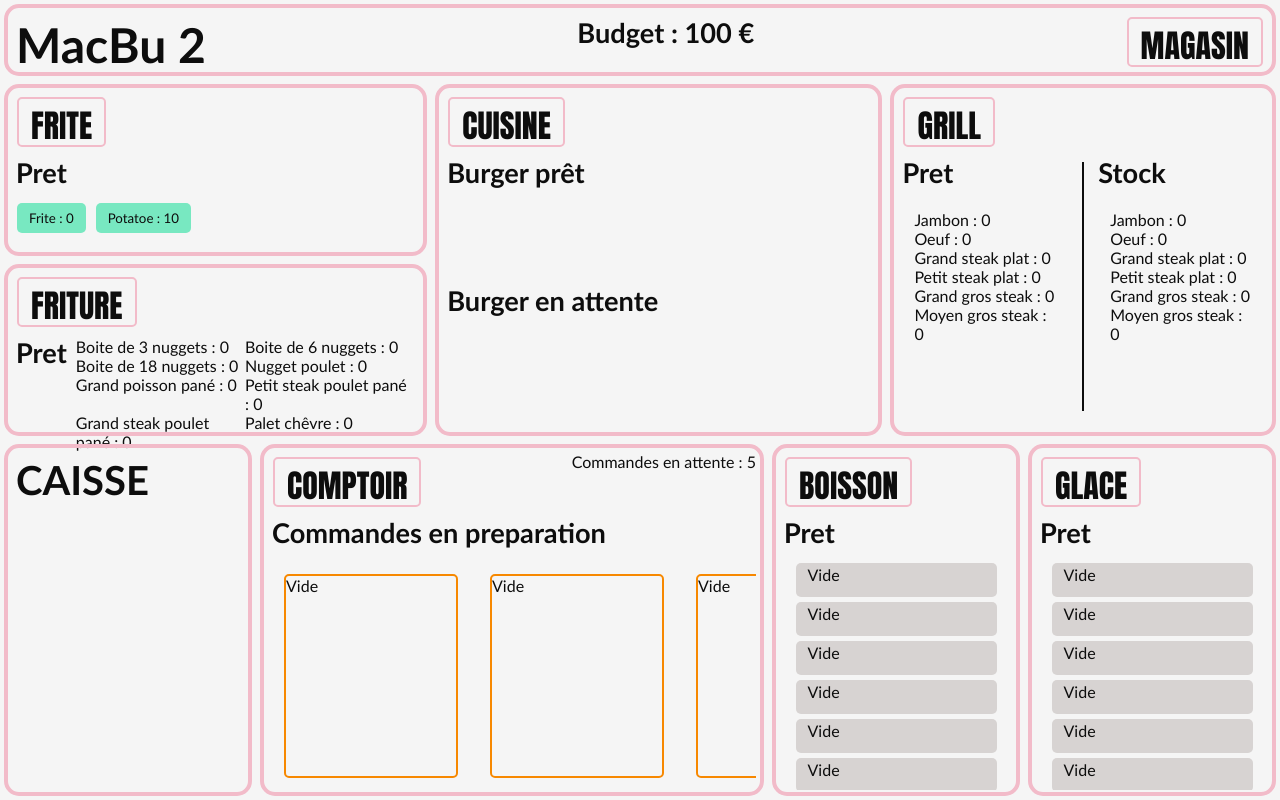
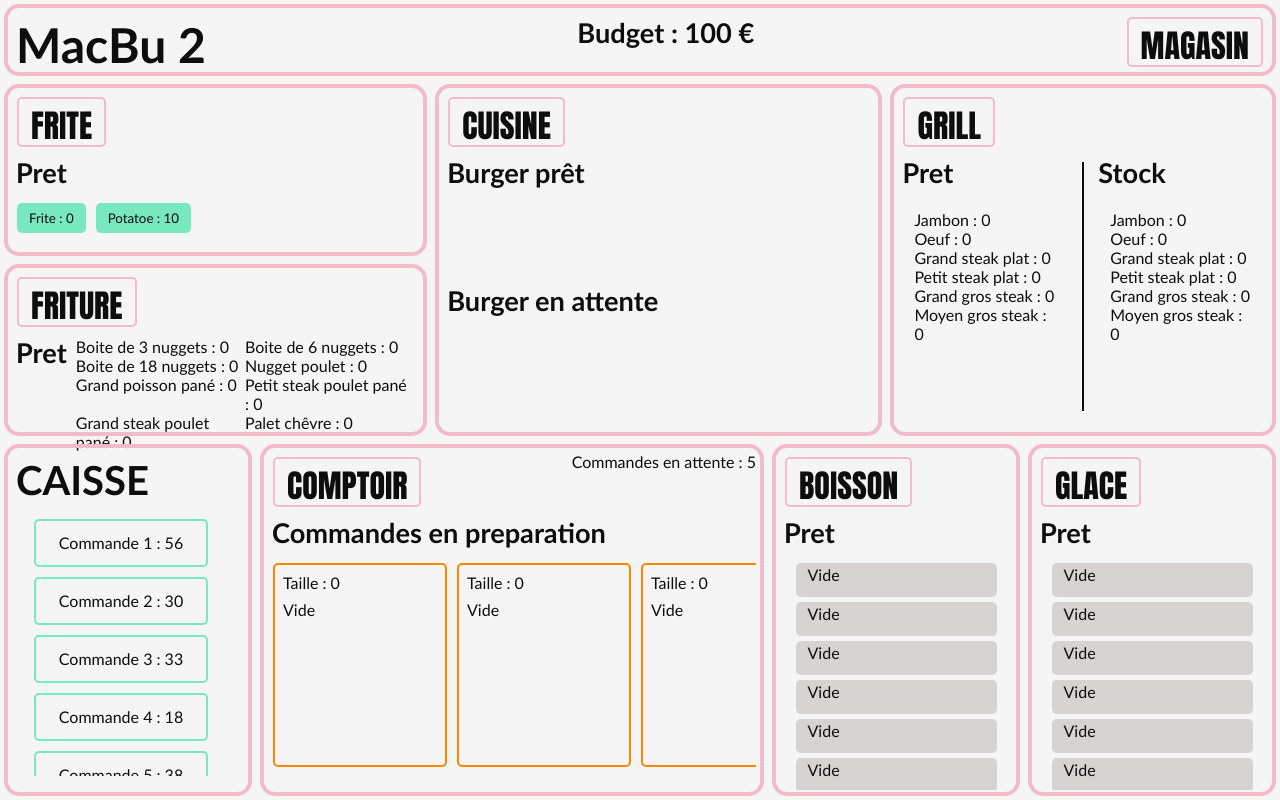
Before and after one commit to celineblle/macbu_2, a React (Vite) app: page / in a window 1280 px wide. Built offline with nearby package versions, Linux system fonts and the light colour scheme; a web font is replaced by a local one.

Commit message:
feat(checkout)

```diff
--- a/frontend/src/App.tsx
+++ b/frontend/src/App.tsx
@@ -5,6 +5,7 @@ import Counter from "./components/counter/Counter";
 import "./style/App.css";
 import {
   NuggetBoxStock,
+  Order,
   SectionRawIngredients,
 } from "./interfaces/compositionElementsInterfaces";
 import { allProductsArray } from "./elements/ingredients";
@@ -13,7 +14,14 @@ import {
   FinalProductSide,
 } from "./interfaces/produitsInterfaces";
 import { allNuggets } from "./elements/produits";
-import { StocksRawsIngredientsContext, SetStocksRawsIngredientsContext } from "./context/StockRawsContext";
+import {
+  StocksRawsIngredientsContext,
+  SetStocksRawsIngredientsContext,
+} from "./context/StockRawsContext";
+import {
+  OrdersToPrepareContext,
+  SetOrdersToPrepareContext,
+} from "./context/OrderContext";
 
 function App() {
   // OFFICE & GLOBAL VARIABLES
@@ -46,15 +54,17 @@ function App() {
   ]);
 
   // KITCHEN ASSEMBLY VARIABLES
+  const [readyBurger, setReadyBurger] = useState<FinalProductBurger[]>([]);
 
-  const [readyBurger, setReadyBurger] = useState<FinalProductBurger[]>([]);
+  //ORDERS
+  const [ordersToPrepare, setOrdersToPrepare] = useState<Order[]>([]);
 
   return (
     <div id="homePage">
       <SetStocksRawsIngredientsContext value={setStocksRawsIngredients}>
         <StocksRawsIngredientsContext value={stocksRawsIngredients}>
-
-
+          <OrdersToPrepareContext value={ordersToPrepare}>
+            <SetOrdersToPrepareContext value={setOrdersToPrepare}>
               <Office
                 cashFund={cashFund}
                 setCashFund={setCashFund}
@@ -80,8 +90,9 @@ function App() {
                 setReadyPortionFries={setReadyPortionFries}
                 readyNuggetBox={readyNuggetBox}
                 setReadyNuggetBox={setReadyNuggetBox}
-
               />
+            </SetOrdersToPrepareContext>
+          </OrdersToPrepareContext>
         </StocksRawsIngredientsContext>
       </SetStocksRawsIngredientsContext>
     </div>
--- a/frontend/src/components/counter/AssemblyCounter/AssemblyCounter.tsx
+++ b/frontend/src/components/counter/AssemblyCounter/AssemblyCounter.tsx
@@ -1,4 +1,4 @@
-import React, { useEffect, useRef, useState } from "react";
+import React, { useContext, useEffect, useRef, useState } from "react";
 import {
   setActionModal,
   updateEmptyPlace,
@@ -20,8 +20,9 @@ import {
 import TrayCounterFunction from "./TrayCounterFunction";
 import AssemblyCounterTools from "./AssemblyCounterTools";
 import ValidateOrders from "./ValidateOrders";
-import { bag, size } from "../../../elements/ingredients";
+import { size } from "../../../elements/ingredients";
 import { allBags } from "../../../elements/produits";
+import { OrdersToPrepareContext, SetOrdersToPrepareContext } from "../../../context/OrderContext";
 
 function AssemblyCounter({
   cashFund,
@@ -61,9 +62,12 @@ function AssemblyCounter({
   const limitOfOrdersPlace: number = 4;
   const emptyOrder: string = "Vide";
 
+  //ORDERS CONTEXT
+  const ordersToPrepare = useContext(OrdersToPrepareContext);
+  const setOrdersToPrepare = useContext(SetOrdersToPrepareContext);
+
   // ORDERS TO PREPARE VARIABLES
   const limitOfOrders: number = 10;
-  const [ordersToPrepare, setOrdersToPrepare] = useState<Order[]>([]);
   const ordersToPrepareRef = useRef<Order[]>([]);
   // empty place
   const [emptyPlacesPrepare, setEmptyPlacePrepare] = useState<string[]>([]);
@@ -91,8 +95,9 @@ function AssemblyCounter({
     if (ordersToPrepareRef.current.length < limitOfOrders) {
       setTimeout(() => {
         const newOrder = generateRamdomOrders();
-
-        setOrdersToPrepare([...ordersToPrepareRef.current, newOrder]);
+        if(setOrdersToPrepare !== undefined) {
+                  setOrdersToPrepare([...ordersToPrepareRef.current, newOrder]);
+        }
       }, 1000);
     }
   }, [ordersToPrepare]);
@@ -141,9 +146,9 @@ function AssemblyCounter({
     tray,
     setTray,
     trayIdSelected,
-    ordersToPrepare,
-    setOrdersToPrepare,
   });
+
+
 
   return (
     <div id="assemblyCounterComponent" className="component">
@@ -161,6 +166,7 @@ function AssemblyCounter({
         <div id="trayArrayFrontPage">
           {tray.map((uniqueTray) => (
             <ul className="cookingOrder assemblyComptoirTrayFrontPage">
+              <li>Taille : {uniqueTray.bagCapacity}</li>
               {uniqueTray.products.map((product, i) => (
                 <li key={i}>{product.name}</li>
               ))}
@@ -195,6 +201,9 @@ function AssemblyCounter({
                         className="readyOrder uniqueOrdrer"
                       >
                         <ul>
+                          <li>
+                            Taille : {order.size}
+                          </li>
                           {order.products.map((detail, i) =>
                             "sandwich" in detail ? (
                               <ul key={detail.dateId + i}>
@@ -207,6 +216,9 @@ function AssemblyCounter({
                               <li key={detail.name + i}>{detail.name}</li>
                             )
                           )}
+                        <li>
+                          Prix : {order.price} €
+                        </li>
                         </ul>
                       </button>
                     )
--- a/frontend/src/components/counter/AssemblyCounter/ValidateOrders.tsx
+++ b/frontend/src/components/counter/AssemblyCounter/ValidateOrders.tsx
@@ -1,4 +1,4 @@
-import React from "react";
+import React, { useContext } from "react";
 import { Tray, Order } from "../../../interfaces/compositionElementsInterfaces";
 import {
   displayNoProductsInTray,
@@ -12,6 +12,10 @@ import {
   FinalProductNugget,
 } from "../../../interfaces/produitsInterfaces";
 import { toast } from "react-toastify";
+import {
+  OrdersToPrepareContext,
+  SetOrdersToPrepareContext,
+} from "../../../context/OrderContext";
 
 function ValidateOrders({
   cashFund,
@@ -19,17 +23,17 @@ function ValidateOrders({
   tray,
   setTray,
   trayIdSelected,
-  ordersToPrepare,
-  setOrdersToPrepare,
 }: {
   cashFund: number;
   setCashFund: React.Dispatch<React.SetStateAction<number>>;
   tray: Tray[];
   setTray: React.Dispatch<React.SetStateAction<Tray[]>>;
   trayIdSelected: number;
-  ordersToPrepare: Order[];
-  setOrdersToPrepare: React.Dispatch<React.SetStateAction<Order[]>>;
 }) {
+  //ORDERS CONTEXT
+  const ordersToPrepare = useContext(OrdersToPrepareContext);
+  const setOrdersToPrepare = useContext(SetOrdersToPrepareContext);
+
   let orderPrice = 0;
   // TOAST FONCTION FOR VALIDATION
   const orderValidate = () => (
@@ -61,7 +65,6 @@ function ValidateOrders({
     if (isItPresent !== -1) {
       currentTray.products.splice(isItPresent, 1);
     } else {
-
       if (orderPrice > currentProduct.price) {
         orderPrice = orderPrice - currentProduct.price;
       } else {
@@ -74,7 +77,6 @@ function ValidateOrders({
 
   function startCheckForOrder(currentOrder: Order, currentTray: Tray) {
     orderPrice = currentOrder.price;
-
 
     for (let i = 0; i < currentOrder.products.length; i++) {
       const currentProduct = currentOrder.products[i];
@@ -121,7 +123,9 @@ function ValidateOrders({
         // update orders array
         const orderArrayCopy = ordersToPrepare.slice();
         orderArrayCopy.splice(orderId, 1);
-        setOrdersToPrepare(orderArrayCopy);
+        if (setOrdersToPrepare !== undefined) {
+          setOrdersToPrepare(orderArrayCopy);
+        }
 
         // update tray
         const trayArrayCopy = tray.slice();
--- a/frontend/src/components/counter/Checkout.tsx
+++ b/frontend/src/components/counter/Checkout.tsx
@@ -1,11 +1,24 @@
-import React from "react";
+import React, { useContext } from "react";
 import "../../style/Checkout.css";
+import { OrdersToPrepareContext, SetOrdersToPrepareContext } from "../../context/OrderContext";
 
 function Checkout({ cashFund }: { cashFund: number }) {
+
+  //ORDERS CONTEXT
+  const ordersToPrepare = useContext(OrdersToPrepareContext);
+  const setOrdersToPrepare = useContext(SetOrdersToPrepareContext);
+
+
   return (
     <div id="checkoutComponent" className="component">
       <h2>CAISSE</h2>
-      <div id="checkoutPageContent"></div>
+      <ul id="checkoutPageContent">
+        {ordersToPrepare.map((order, i) => (
+        <li className="readyOrder checkoutOrder">
+          Commande {i + 1} : {order.price}
+        </li>
+        ))}
+      </ul>
     </div>
   );
 }
--- /dev/null
+++ b/frontend/src/context/OrderContext.tsx
@@ -0,0 +1,6 @@
+import { createContext } from "react";
+import { Order } from "../interfaces/compositionElementsInterfaces";
+
+export const OrdersToPrepareContext = createContext<Order[]>([])
+
+export const SetOrdersToPrepareContext = createContext<React.Dispatch<React.SetStateAction<Order[]>> | undefined>(undefined)
--- a/frontend/src/context/StockRawsContext.tsx
+++ b/frontend/src/context/StockRawsContext.tsx
@@ -5,4 +5,4 @@ import { SectionRawIngredients } from "../interfaces/compositionElementsInterfac
 const allProductCopy: SectionRawIngredients[] = allProductsArray.slice();
 export const StocksRawsIngredientsContext = createContext<SectionRawIngredients[]>(allProductCopy)
 
-export const SetStocksRawsIngredientsContext = createContext< React.Dispatch<React.SetStateAction<SectionRawIngredients[]>> | undefined>(undefined)
+export const SetStocksRawsIngredientsContext = createContext<React.Dispatch<React.SetStateAction<SectionRawIngredients[]>> | undefined>(undefined)
--- a/frontend/src/functions/Order.tsx
+++ b/frontend/src/functions/Order.tsx
@@ -351,7 +351,7 @@ function getPricesAndSizesFromRawsIngredient(
 }
 
 // START RAW PRODUCT CREATION
-export function generateRamdomOrders() {
+export function generateRamdomOrders(): Order {
   const tailleCommande: number = getRadomNumber(limitSizeCommande);
   // get raws ingredients
   const rawsProductsOrder: (
--- a/frontend/src/style/AssemblyCounter.css
+++ b/frontend/src/style/AssemblyCounter.css
@@ -8,6 +8,10 @@
 
 .assemblyComptoirTrayFrontPage {
   height: 200px;
+  margin: 5px;
+}
+.assemblyComptoirTrayFrontPage li {
+  margin: 8px;
 }
 
 #assemblyCounterModalContent {
--- a/frontend/src/style/AssemblyCounter.scss
+++ b/frontend/src/style/AssemblyCounter.scss
@@ -7,6 +7,10 @@
 }
 .assemblyComptoirTrayFrontPage {
   height: 200px;
+  margin: 5px;
+  li {
+    margin: 8px;
+  }
 }
 
 #assemblyCounterModalContent {
--- a/frontend/src/style/Checkout.css
+++ b/frontend/src/style/Checkout.css
@@ -1,3 +1,18 @@
+#checkoutPageContent {
+  height: 78%;
+  width: calc(100% - 24px);
+  overflow: scroll;
+  margin: 5px;
+  display: flex;
+  flex-direction: column;
+  align-items: center;
+}
 
+.checkoutOrder {
+  height: 4vh;
+  padding-top: 1.5vh;
+  text-align: center;
+  margin: 5px;
+}
 
 /*# sourceMappingURL=Checkout.css.map */
--- a/frontend/src/style/Checkout.scss
+++ b/frontend/src/style/Checkout.scss
@@ -0,0 +1,16 @@
+#checkoutPageContent {
+    height: 78%;
+    width: calc(100% - 24px);
+    overflow: scroll;
+    margin: 5px;
+    display: flex;
+        flex-direction: column;
+    align-items: center;
+}
+
+.checkoutOrder {
+    height: 4vh;
+    padding-top: 1.5vh;
+    text-align: center;
+    margin: 5px;
+}
```
Also changed, not shown: 2 other files (tests, documents, lock files or other folders). Lines whose indentation alone changed are shown as unchanged.
